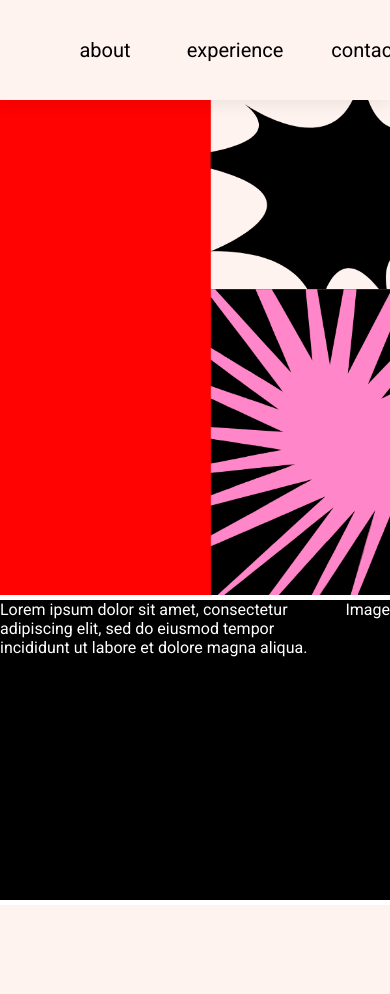
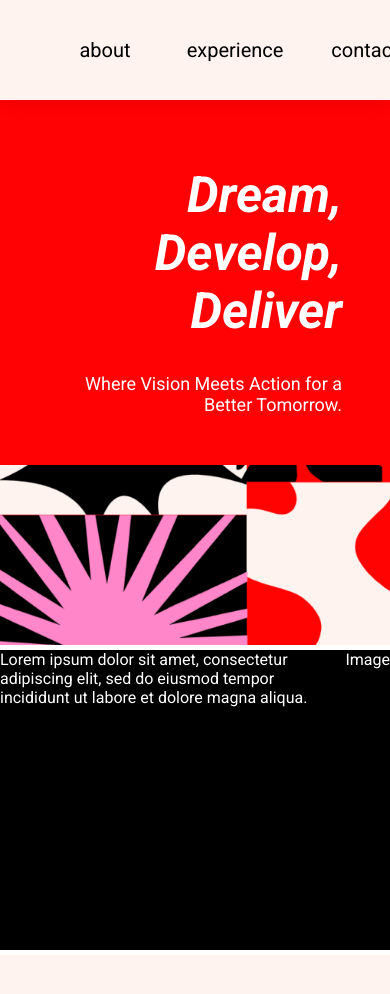
Before and after one commit to mariaalvarez40/magicdev, a React (Create React App) app: page / in a window 390 px wide. Shown: the top 994 px of the page. Built offline with nearby package versions, Linux system fonts and the light colour scheme.

Commit message:
restyle for mobile

```diff
--- a/src/components/banner/banner.js
+++ b/src/components/banner/banner.js
@@ -3,8 +3,14 @@ import React from 'react';
 
 function Banner() {
   return (
-    <div className="bannerSection">
-      <div className="bannerImage"></div>
+    <div className="banner-section">
+      <div className="banner-wrapper">
+        <div className="banner-content">
+          <h1>Dream, Develop, Deliver </h1>
+          <p>Where Vision Meets Action for a Better Tomorrow.</p>
+        </div>
+        <div className="banner-image"></div>
+      </div>
     </div>
   );
 }
--- a/src/components/banner/banner.scss
+++ b/src/components/banner/banner.scss
@@ -1,15 +1,43 @@
-.bannerSection {
+@import '../../../src/styles.scss';
+
+.banner-section {
     height: 100%;
     width: 100%;
 
-.bannerImage{
-    background-image: url(../../assets/header.png);
+.banner-wrapper{
+    display: flex;
+    flex-direction: column;
+    height: 550px;
+    @include sm-breakpoint {
+       flex-direction: row;
+    }
+}
+.banner-content {
+    background-color: $red;
+    flex: 1;
+    color: $white;
+    text-align: right;
+    padding: 2rem 3rem;
+
+    h1 {
+        font-style: italic;
+        font-weight: bold;
+        font-size: 50px;
+        @include sm-breakpoint {
+            font-size: 50px;
+            font-size: 65px;
+         }
+    }
+    p {
+        font-size: 18px;
+    }
+}
+.banner-image{
+    flex: 1;
+    background-image: url(../../assets/splash.png);
     background-position: center;
-    width: 100%;
-    height: 500px;
     background-size: cover;
     background-repeat: no-repeat;
-
 }
 
 }
--- a/src/styles.scss
+++ b/src/styles.scss
@@ -12,3 +12,40 @@ $white: #FFFFFF;
 $beige: #FFF3EF;
 $red: #FF0204;
 $pink: #FF86C8;
+
+//Breakpoints
+$xsBreakpoint: 576px;
+$smBreakpoint: 768px;
+$mdBreakpoint: 1024px;
+$lgBreakpoint: 1290px;
+$xlBreakpoint: 1440px;
+
+@mixin xs-breakpoint {
+  @media only screen and (max-width: $xsBreakpoint){
+  @content
+  }
+  }
+
+  @mixin sm-breakpoint {
+  @media only screen and (min-width: $smBreakpoint){
+  @content
+  }
+  }
+
+  @mixin md-breakpoint {
+  @media only screen and (min-width: $mdBreakpoint){
+  @content
+  }
+  }
+
+  @mixin lg-breakpoint {
+  @media only screen and (min-width: $lgBreakpoint){
+  @content
+  }
+  }
+
+  @mixin xl-breakpoint {
+  @media only screen and (min-width: $xlBreakpoint){
+  @content
+  }
+  }
```
Also changed, not shown: src/assets/splash.png (added).
